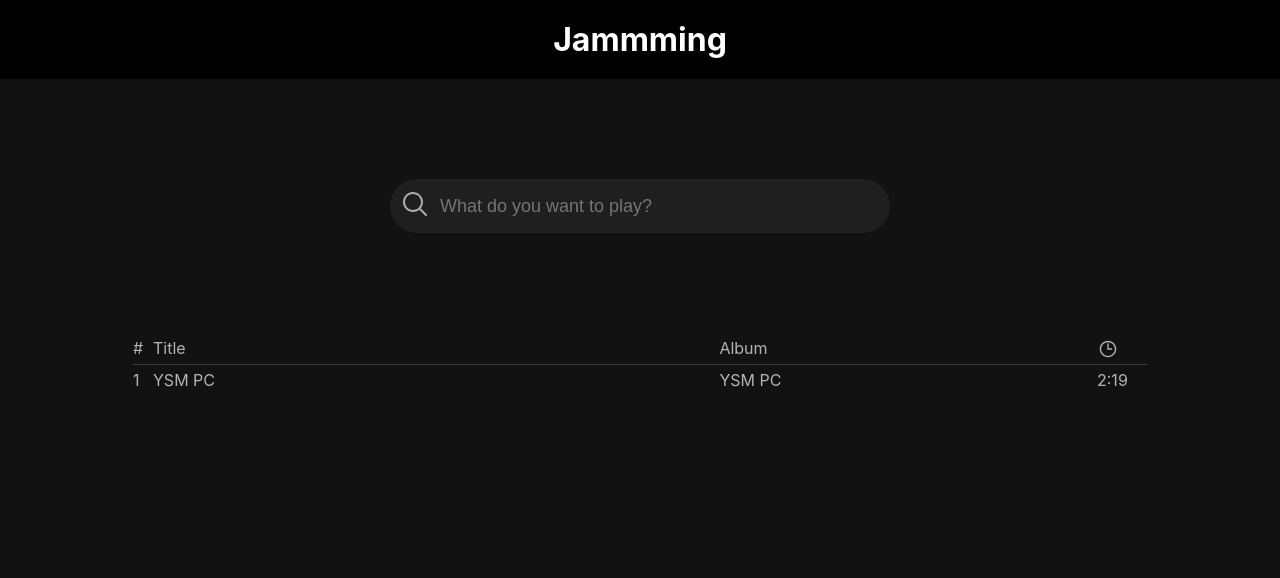
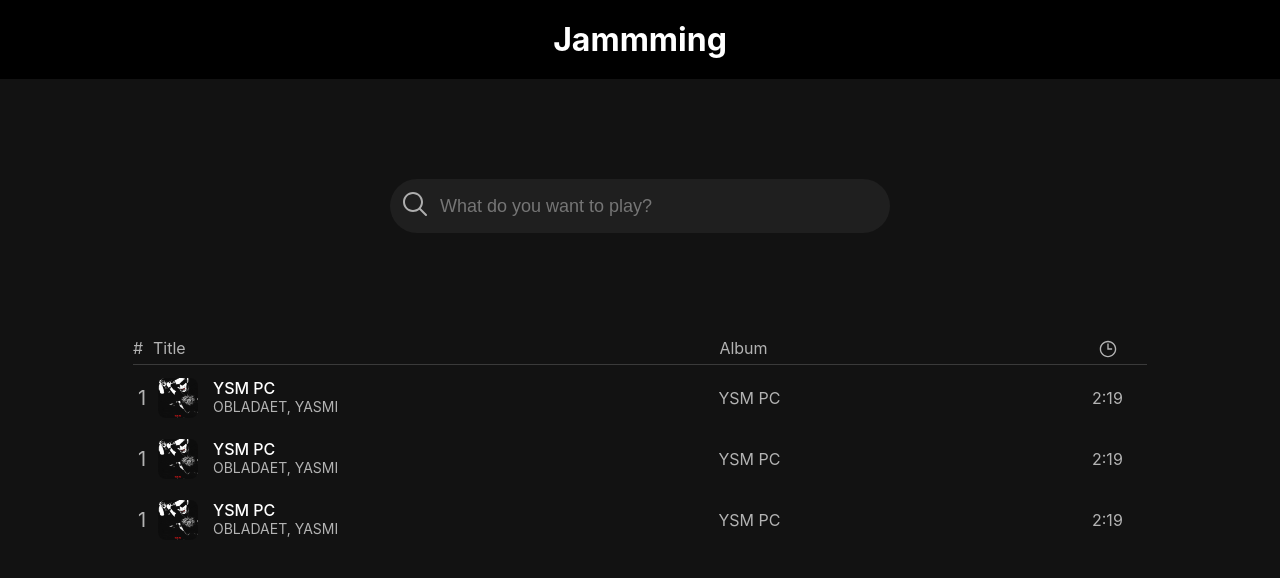
Before and after one commit to rainygodz/jammming, a React (Create React App) app: page / in a window 1280 px wide. Shown: the top 578 px of the page. Built offline with nearby package versions, Linux system fonts and the light colour scheme.

Commit message:
Add artist, album cover and hover effect in track component

```diff
--- a/src/components/SearchResults.js
+++ b/src/components/SearchResults.js
@@ -18,7 +18,23 @@ const SearchResults = () => {
       </div>
       <Track
       id="1"
+      albumCover="../assets/images/albmcvr.png"
       track="YSM PC"
+      artist="OBLADAET, YASMI"
+      album="YSM PC"
+      duration="2:19" />
+
+<Track
+      id="1"
+      track="YSM PC"
+      artist="OBLADAET, YASMI"
+      album="YSM PC"
+      duration="2:19" />
+
+<Track
+      id="1"
+      track="YSM PC"
+      artist="OBLADAET, YASMI"
       album="YSM PC"
       duration="2:19" />
     </div>
--- a/src/components/Track.js
+++ b/src/components/Track.js
@@ -1,11 +1,18 @@
 import React from 'react';
 import styles from '../styles/Track.module.css';
+import trackCover from '../assets/images/albmcvr.png';
 
-const Track = ({ id, track, album, duration }) => {
+const Track = ({ id, albumCover, track, artist, album, duration }) => {
   return (
     <div className={styles.trackRow}>
-        <div>{id}</div>
-        <div>{track}</div>
+        <div className={styles.id}>{id}</div>
+        <div className={styles.trackInfo}>
+          <img className={styles.albumCover} src={trackCover} />
+          <div>
+            <div className={styles.trackName}>{track}</div>
+            <div className={styles.artist}>{artist}</div>
+          </div>
+        </div>
         <div>{album}</div>
         <div>{duration}</div>
     </div>
--- a/src/styles/Track.module.css
+++ b/src/styles/Track.module.css
@@ -1,4 +1,37 @@
 .trackRow {
   display: grid;
   grid-template-columns: 20px 3fr 2fr 50px;
+  align-items: center;
+  cursor: pointer;
+  padding: 8px 5px;
 }
+
+.trackRow:hover {
+  background-color: #1f1f1f;
+  border-radius: 8px;
+}
+
+.trackInfo {
+  display: flex;
+  gap: 15px;
+}
+
+.albumCover {
+  width: 40px;
+  height: 40px;
+  border-radius: 8px;
+}
+
+.trackName {
+  color: #ffffff;
+  font-weight: 500;
+}
+
+.artist {
+  color: #b3b3b3;
+  font-size: 14px;
+}
+
+.id {
+  font-size: 20px;
+}
```
Also changed, not shown: src/assets/images/albmcvr.png (added).
